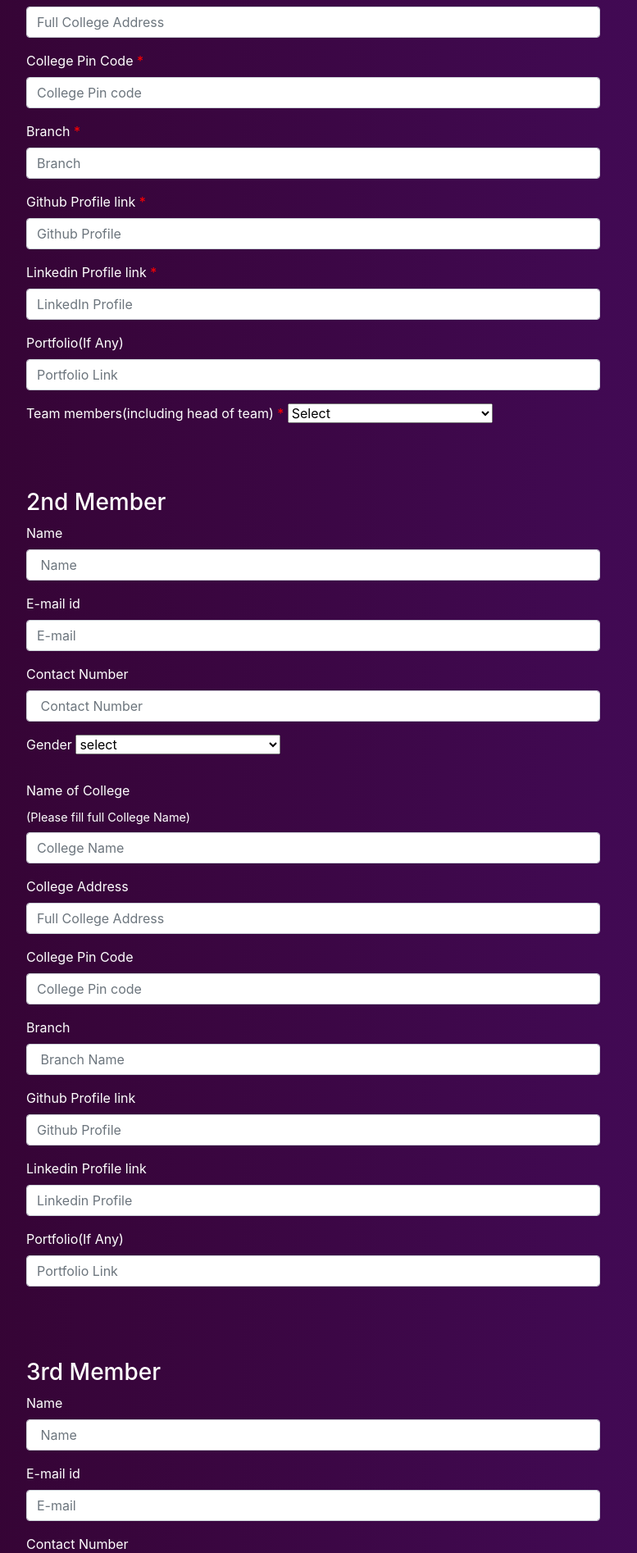
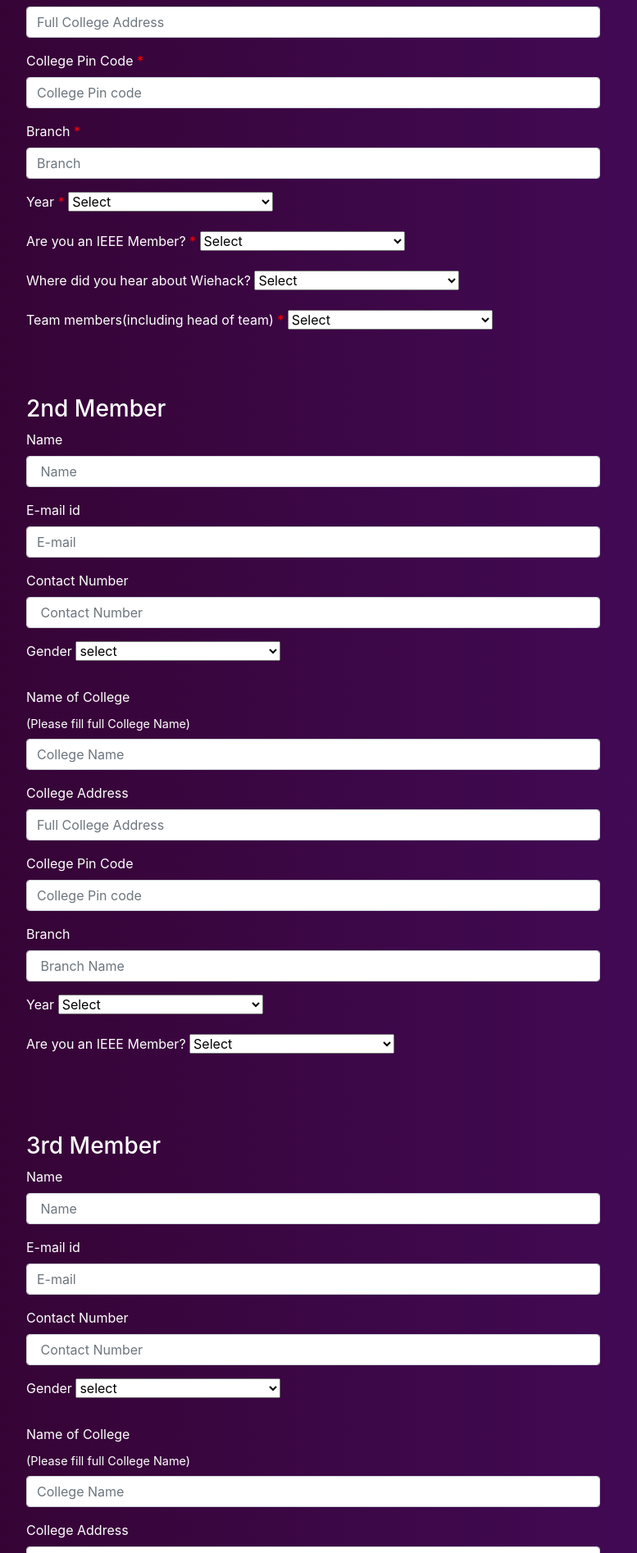
Before and after one commit to BVPIEEE/wiehack3.0-landing, a PHP site: page /Wiehack3-backend-main/portal/index.php in a window 1280 px wide. Shown: the part 992-2886 px from the top of the page at 82% size, without its empty margins (233-1010 px from the left). Run offline with PHP 8.4, Linux system fonts and the light colour scheme; some libraries are stand-ins or nearby versions.

Commit message:
updated registration

```diff
--- a/Wiehack3-backend-main/portal/dbconnect.php
+++ b/Wiehack3-backend-main/portal/dbconnect.php
@@ -1,8 +1,8 @@
 <?php
 $server = "localhost";
-$username = "bvpifcjd_bvpieee";
-$password = "bvpieee2021";
-$database = "bvpifcjd_WIEHACK";
+$username = "root";
+$password = "";
+$database = "portal";
 
 $conn = mysqli_connect($server, $username, $password, $database);
 if(!$conn) {
--- a/Wiehack3-backend-main/portal/index.php
+++ b/Wiehack3-backend-main/portal/index.php
@@ -43,7 +43,7 @@ body{
       <img src="../../assets/bvpieeelogo.png" class="bvpieee-logo">
       <ul class="nav-links">
         <li><a href="../../index.html" class="login-btn">Home</a></li>
-        <li class="links"><a href="../../assets/rulebook.pdf" target="_blank">Rulebook</a></li>
+        <li class="links"><a href="../../assets/rulebook1.pdf" target="_blank">Rulebook</a></li>
       </ul>
       <div class="burger">
         <div class="line1"></div>
@@ -92,7 +92,7 @@ body{
     $branch1 = $_POST["branch1"];
     $github2 = $_POST["github2"];
     $linkedin2 = $_POST["linkedin2"];
-    $portfolio2 = $_POST["portfolio2"];
+    //$portfolio2 = $_POST["portfolio2"];
 
     $name3 = $_POST["name3"];
     $email3 = $_POST["email3"];
@@ -104,7 +104,7 @@ body{
     $branch2 = $_POST["branch2"];
     $github3 = $_POST["github3"];
     $linkedin3 = $_POST["linkedin3"];
-    $portfolio3 = $_POST["portfolio3"];
+    //$portfolio3 = $_POST["portfolio3"];
 
     $name4 = $_POST["name4"];
     $email4 = $_POST["email4"];
@@ -116,7 +116,7 @@ body{
     $branch3 = $_POST["branch3"];
     $github4 = $_POST["github4"];
     $linkedin4 = $_POST["linkedin4"];
-    $portfolio4 = $_POST["portfolio4"];
+    //$portfolio4 = $_POST["portfolio4"];
     $uploadfile = "http://postalpincode.in/api/pincode/" . $collegepin1;
 
     // Check whether this username exists
@@ -130,7 +130,7 @@ body{
     }
     else{
 
-      $ins=mysqli_query($conn, "INSERT INTO portal(teamname, password, teamhead, email, contact, choice2, college, address1, collegepin1, branch, github, linkedin, portfolio, choice, name2, email2, contact2, choice3, college1, address2, collegepin2, branch1, github2, linkedin2, portfolio2, name3, email3, contact3, choice4, college2, address3, collegepin3, branch2, github3, linkedin3, portfolio3, name4, email4, contact4, choice5, college3, address4, collegepin4, branch3, github4, linkedin4, portfolio4,uploadfile) VALUES('$teamname', '$password', '$teamhead',  '$email', '$contact', '$choice2', '$college', '$address1', '$collegepin1', '$branch', '$github', '$linkedin', '$portfolio', '$choice', '$name2', '$email2', '$contact2', '$choice3', '$college1', '$address2', '$collegepin2', '$branch1', '$github2', '$linkedin2', '$portfolio2', '$name3', '$email3', '$contact3', '$choice4', '$college2', '$address3', '$collegepin3', '$branch2', '$github3', '$linkedin3', '$portfolio3', '$name4', '$email4', '$contact4', '$choice5', '$college3', '$address4', '$collegepin4', '$branch3', '$github4', '$linkedin4', '$portfolio4', '$uploadfile')");
+      $ins=mysqli_query($conn, "INSERT INTO portal(teamname, password, teamhead, email, contact, choice2, college, address1, collegepin1, branch, github, linkedin, portfolio, choice, name2, email2, contact2, choice3, college1, address2, collegepin2, branch1, github2, linkedin2, name3, email3, contact3, choice4, college2, address3, collegepin3, branch2, github3, linkedin3, name4, email4, contact4, choice5, college3, address4, collegepin4, branch3, github4, linkedin4, uploadfile) VALUES('$teamname', '$password', '$teamhead',  '$email', '$contact', '$choice2', '$college', '$address1', '$collegepin1', '$branch', '$github', '$linkedin', '$portfolio', '$choice', '$name2', '$email2', '$contact2', '$choice3', '$college1', '$address2', '$collegepin2', '$branch1', '$github2', '$linkedin2', '$name3', '$email3', '$contact3', '$choice4', '$college2', '$address3', '$collegepin3', '$branch2', '$github3', '$linkedin3', '$name4', '$email4', '$contact4', '$choice5', '$college3', '$address4', '$collegepin4', '$branch3', '$github4', '$linkedin4', '$uploadfile')");
       if($ins)
       {
           echo "<script>alert('Thanks, Your Registration is submitted successfully. Your selection will be notified via email. After selection you will be able to login')</script>";
@@ -208,16 +208,34 @@ body{
     </div>
 
     <div class="mb-3">
-      <label for="TextInput" class="form-label">Github Profile link <span style="color: red">*</span></label>
-      <input type="text" id="github" name="github" class="form-control" style="width: 70%" placeholder="Github Profile" required>
+      <label for="TextInput" class="form-label">Year <span style="color: red">*</span></label>
+         <select id="github" name="github" style="width: 25%" class="form-select" required>
+        <option> Select</option>
+        <option> 1st</option>
+        <option> 2nd</option>
+        <option> 3rd</option>
+        <option> 4th</option>
+      </select>
+    <!-- <input type="text" id="github" name="github" class="form-control" style="width: 70%" placeholder="Github Profile" required> -->
     </div>
     <div class="mb-3">
-      <label for="TextInput" class="form-label"> Linkedin Profile link <span style="color: red">*</span></label>
-      <input type="text" id="linkedin" name="linkedin" class="form-control" style="width: 70%" placeholder="LinkedIn Profile" required>
+      <label for="TextInput" class="form-label"> Are you an IEEE Member? <span style="color: red">*</span></label>
+       <select id="linkedin" name="linkedin" style="width: 25%" class="form-select" required>
+        <option> Select</option>
+        <option> Yes</option>
+        <option> No</option>
+      </select>
+    <!--  <input type="text" id="linkedin" name="linkedin" class="form-control" style="width: 70%" placeholder="LinkedIn Profile" required> -->
     </div>
     <div class="mb-3">
-      <label for="TextInput" class="form-label"> Portfolio(If Any)</label>
-      <input type="text" id="portfolio" name="portfolio" class="form-control" style="width: 70%" placeholder="Portfolio Link">
+      <label for="TextInput" class="form-label">Where did you hear about Wiehack?</label>
+      <select id="portfolio" name="portfolio" style="width: 25%" class="form-select" required>
+        <option> Select</option>
+        <option> Social Media</option>
+        <option> Through a Friend</option>
+        <option> Through a Website</option>
+      </select>
+   <!--   <input type="text" id="portfolio" name="portfolio" class="form-control" style="width: 70%" placeholder="Portfolio Link"> -->
     </div>
 
 <label for="Select" class="form-label"> Team members(including head of team) <span style="color: red">*</span></label>
@@ -275,17 +293,29 @@ body{
     </div>
 
     <div class="mb-3">
-      <label for="TextInput" class="form-label">Github Profile link</label>
-      <input type="text" id="github2" name="github2" class="form-control" style="width: 70%" placeholder="Github Profile">
+      <label for="TextInput" class="form-label">Year</label>
+       <select id="github2" name="github2" style="width: 25%" class="form-select" required>
+        <option> Select</option>
+        <option> 1st</option>
+        <option> 2nd</option>
+        <option> 3rd</option>
+        <option> 4th</option>
+      </select>
+    <!-- <input type="text" id="github" name="github" class="form-control" style="width: 70%" placeholder="Github Profile" required> -->
     </div>
     <div class="mb-3">
-      <label for="TextInput" class="form-label"> Linkedin Profile link</label>
-      <input type="text" id="linkedin2" name="linkedin2" class="form-control" style="width: 70%" placeholder="Linkedin Profile">
+      <label for="TextInput" class="form-label"> Are you an IEEE Member?</label>
+     <select id="linkedin2" name="linkedin2" style="width: 25%" class="form-select" required>
+        <option> Select</option>
+        <option> Yes</option>
+        <option> No</option>
+      </select>
+    <!--  <input type="text" id="linkedin2" name="linkedin2" class="form-control" style="width: 70%" placeholder="LinkedIn Profile" required> -->
     </div>
-    <div class="mb-3">
+   <!-- <div class="mb-3">
       <label for="TextInput" class="form-label"> Portfolio(If Any)</label>
       <input type="text" id="portfolio2" name="portfolio2" class="form-control" style="width: 70%" placeholder="Portfolio Link">
-    </div>
+    </div> -->
 
 
     <br><br><br>
@@ -331,18 +361,30 @@ body{
       <input type="text" id="branch2" name="branch2" class="form-control" style="width: 70%" placeholder=" Branch Name">
     </div>
 
-    <div class="mb-3">
-      <label for="TextInput" class="form-label">Github Profile link</label>
-      <input type="text" id="github3" name="github3" class="form-control" style="width: 70%" placeholder="Github Profile">
+     <div class="mb-3">
+      <label for="TextInput" class="form-label">Year</label>
+       <select id="github3" name="github3" style="width: 25%" class="form-select" required>
+        <option> Select</option>
+        <option> 1st</option>
+        <option> 2nd</option>
+        <option> 3rd</option>
+        <option> 4th</option>
+      </select>
+    <!-- <input type="text" id="github" name="github" class="form-control" style="width: 70%" placeholder="Github Profile" required> -->
     </div>
     <div class="mb-3">
-      <label for="TextInput" class="form-label"> Linkedin Profile link</label>
-      <input type="text" id="linkedin3" name="linkedin3" class="form-control" style="width: 70%" placeholder="Linkedin Profile">
+      <label for="TextInput" class="form-label"> Are you an IEEE Member?</label>
+     <select id="linkedin3" name="linkedin3" style="width: 25%" class="form-select" required>
+        <option> Select</option>
+        <option> Yes</option>
+        <option> No</option>
+      </select>
+    <!--  <input type="text" id="linkedin2" name="linkedin2" class="form-control" style="width: 70%" placeholder="LinkedIn Profile" required> -->
     </div>
-    <div class="mb-3">
+   <!-- <div class="mb-3">
       <label for="TextInput" class="form-label"> Portfolio(If Any)</label>
-      <input type="text" id="portfolio3" name="portfolio3" class="form-control" style="width: 70%" placeholder="Portfolio Link">
-    </div>
+      <input type="text" id="portfolio2" name="portfolio2" class="form-control" style="width: 70%" placeholder="Portfolio Link">
+    </div> -->
 
 
 
@@ -389,17 +431,29 @@ body{
     </div>
 
     <div class="mb-3">
-      <label for="TextInput" class="form-label">Github Profile link</label>
-      <input type="text" id="github4" name="github4" class="form-control" style="width: 70%" placeholder="Github Profile">
+      <label for="TextInput" class="form-label">Year</label>
+       <select id="github4" name="github4" style="width: 25%" class="form-select" required>
+        <option> Select</option>
+        <option> 1st</option>
+        <option> 2nd</option>
+        <option> 3rd</option>
+        <option> 4th</option>
+      </select>
+    <!-- <input type="text" id="github" name="github" class="form-control" style="width: 70%" placeholder="Github Profile" required> -->
     </div>
     <div class="mb-3">
-      <label for="TextInput" class="form-label"> Linkedin Profile link</label>
-      <input type="text" id="linkedin4" name="linkedin4" class="form-control" style="width: 70%" placeholder="Linkedin Profile">
+      <label for="TextInput" class="form-label"> Are you an IEEE Member?</label>
+     <select id="linkedin4" name="linkedin4" style="width: 25%" class="form-select" required>
+        <option> Select</option>
+        <option> Yes</option>
+        <option> No</option>
+      </select>
+    <!--  <input type="text" id="linkedin2" name="linkedin2" class="form-control" style="width: 70%" placeholder="LinkedIn Profile" required> -->
     </div>
-    <div class="mb-3">
+   <!-- <div class="mb-3">
       <label for="TextInput" class="form-label"> Portfolio(If Any)</label>
-      <input type="text" id="portfolio4" name="portfolio4" class="form-control" style="width: 70%" placeholder="Portfolio Link">
-    </div>
+      <input type="text" id="portfolio2" name="portfolio2" class="form-control" style="width: 70%" placeholder="Portfolio Link">
+    </div> -->
 
 
 <br>
--- a/index.html
+++ b/index.html
@@ -84,7 +84,7 @@
         </h5>
         <div class="icons">
           <a id="register" class="btn btn-primary" href="Wiehack3-backend-main/portal/index.php" role="button">Register Now</a>
-          <a id="rulebook" class="btn btn-primary" href="assets/rulebook.pdf" target="_blank">Rulebook</a>
+          <a id="rulebook" class="btn btn-primary" href="assets/rulebook1.pdf" target="_blank">Rulebook</a>
         </div>
 
 
```
Also changed, not shown: 2 other files.
